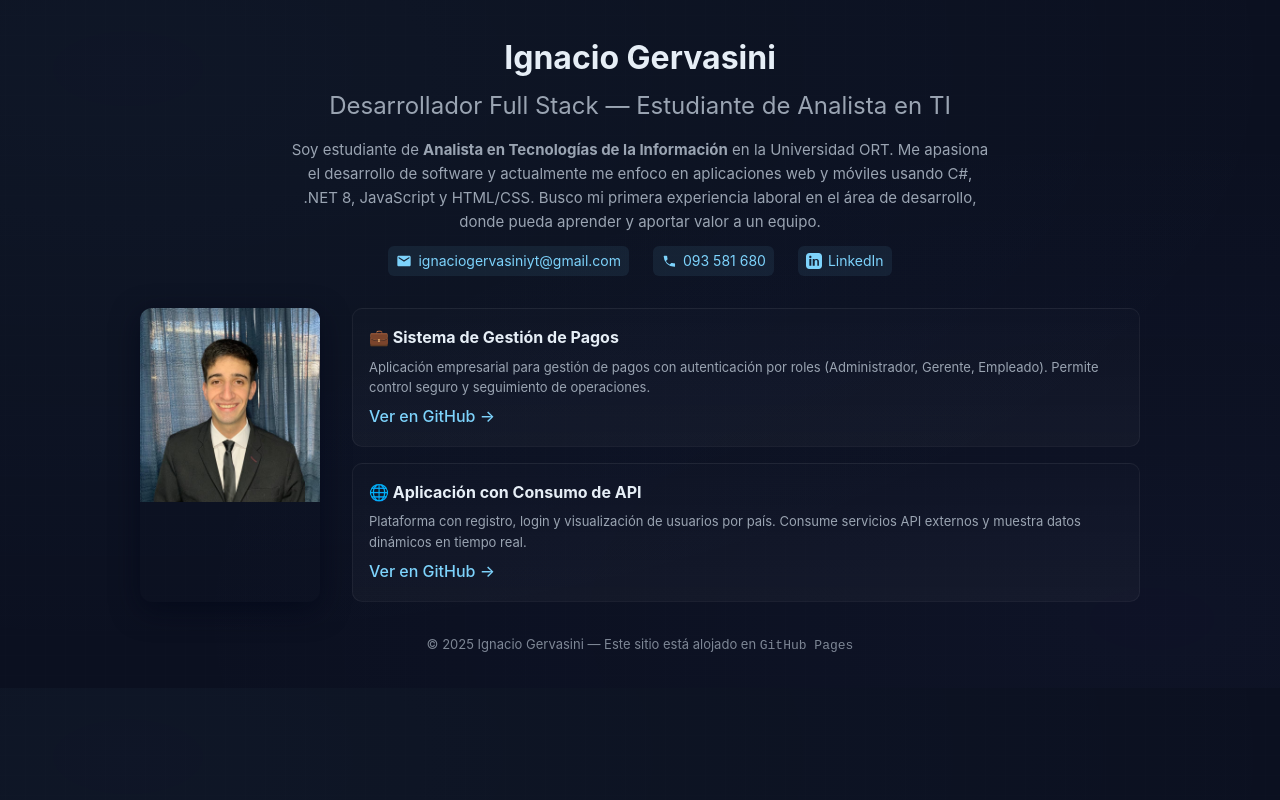
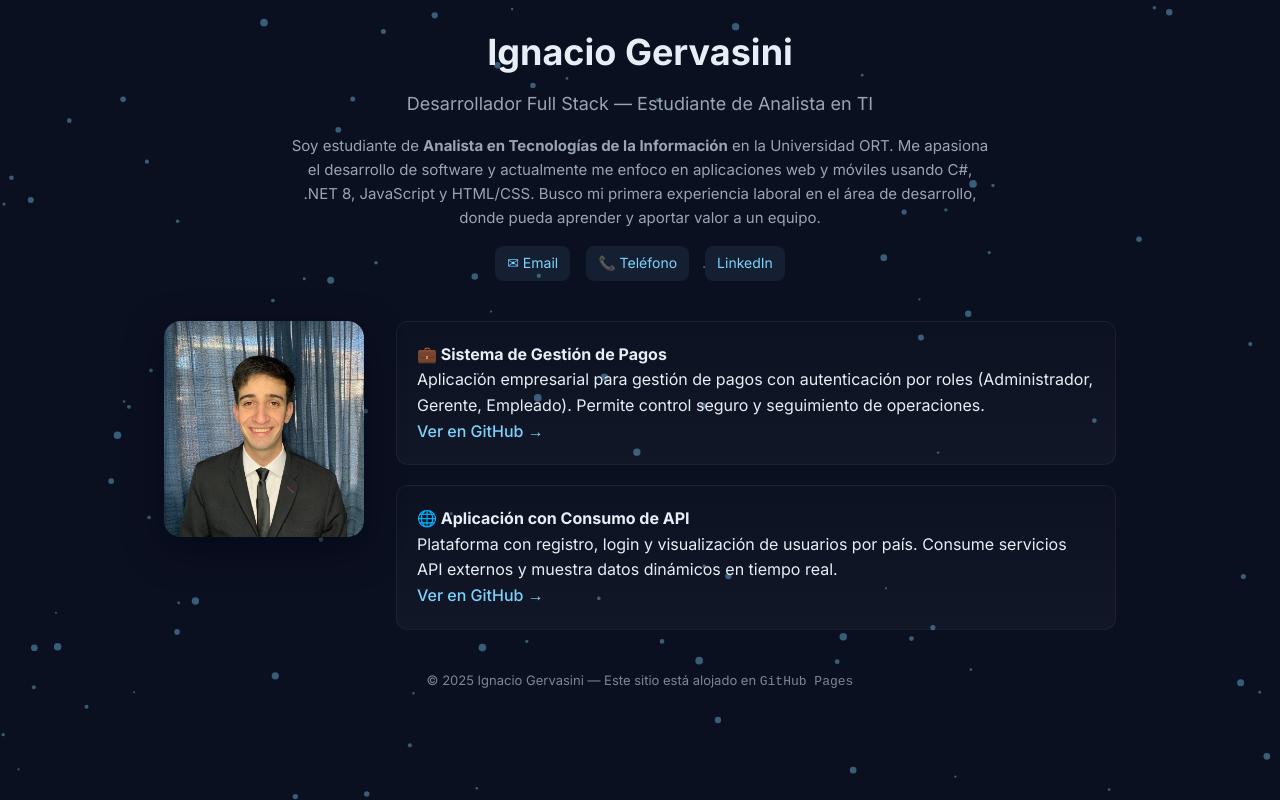
Before and after one commit to IGervasini/portafolio, a plain HTML site: page index.html in a window 1280 px wide. Drawn offline with Linux system fonts and the light colour scheme.

Commit message:
Add files via upload

```diff
--- a/index.html
+++ b/index.html
@@ -6,212 +6,198 @@
 <title>Portafolio - Ignacio Gervasini</title>
 <meta name="description" content="Portafolio profesional de Ignacio Gervasini - C#, .NET 8, JavaScript, HTML, desarrollo de aplicaciones web y empresariales.">
 
+<link href="https://fonts.googleapis.com/css2?family=Inter:wght@400;500;600;700&display=swap" rel="stylesheet">
+
 <style>
 :root {
   --bg: #0b1020;
   --card: #0f1724;
   --accent: #7dd3fc;
   --muted: #9aa4b2;
-  --glass: rgba(255,255,255,0.04);
 }
 
-* { box-sizing: border-box; }
+/* Reset básico */
+* { box-sizing: border-box; margin:0; padding:0; }
 body {
-  margin:0;
-  font-family: 'Inter', sans-serif;
-  background: radial-gradient(1200px 600px at 10% 10%, rgba(125, 211, 252, 0.03), transparent),
-              radial-gradient(1000px 500px at 90% 90%, rgba(99, 102, 241, 0.03), transparent),
-              var(--bg);
-  color: #e6eef6;
-  padding: 32px;
+  font-family:'Inter', sans-serif;
+  background: var(--bg);
+  color:#e6eef6;
   line-height:1.6;
+  overflow-x:hidden;
 }
 
-.code-bg {
-  position: fixed;
-  inset: 0;
-  z-index: 0;
-  pointer-events: none;
-  opacity: 0.12;
-  mix-blend-mode: screen;
-  background-image: linear-gradient(90deg, rgba(255,255,255,0.02) 1px, transparent 1px),
-                    linear-gradient(180deg, rgba(255,255,255,0.02) 1px, transparent 1px);
-  background-size: 20px 20px;
-  background-position: 0 0, 10px 10px;
-  filter: blur(0.6px);
-  animation: moveGrid 20s linear infinite;
+/* Fondo de partículas */
+#particles {
+  position:fixed;
+  top:0;
+  left:0;
+  width:100%;
+  height:100%;
+  z-index:0;
+  pointer-events:none;
+  background:transparent;
 }
 
-@keyframes moveGrid {
-  from { background-position: 0 0, 10px 10px; }
-  to { background-position: 20px 20px, 30px 30px; }
-}
-
+/* Container principal */
 .container {
   position: relative;
-  max-width: 1000px;
-  margin: 0 auto;
+  max-width:1000px;
+  margin:0 auto;
+  padding:24px;
   z-index:1;
 }
 
+/* Header */
 .header {
-  text-align: center;
-  margin-bottom: 32px;
+  text-align:center;
+  margin-bottom:40px;
+  opacity:0;
+  transform:translateY(30px);
+  animation: fadeUp 1s forwards;
 }
+.header h1 { font-size:36px; }
+.header h2 { font-weight:400; color:var(--muted); margin:8px 0 16px; font-size:18px; }
+.header p { max-width:700px; margin:0 auto; color:var(--muted); font-size:15px; }
+.contact { display:flex; justify-content:center; gap:16px; flex-wrap:wrap; margin-top:16px; }
+.contact a { display:flex; align-items:center; gap:6px; font-size:14px; color:var(--accent); text-decoration:none; padding:6px 12px; border-radius:8px; background: rgba(125,211,252,0.08); transition:0.3s; }
+.contact a:hover { background: rgba(125,211,252,0.2); transform:translateY(-2px); }
 
-.header h1 {
-  margin:0;
-  font-size:32px;
+/* Main */
+.main { display:flex; gap:32px; flex-wrap:wrap; justify-content:center; align-items:flex-start; margin-top:32px; }
+
+/* Avatar con parallax */
+.avatar {
+  max-width:200px; width:100%; border-radius:16px; overflow:hidden; box-shadow:0 12px 36px rgba(2,6,23,0.6);
+  transition: transform 0.5s;
 }
+.avatar img { width:100%; height:auto; display:block; border-radius:16px; }
+.avatar:hover { transform:scale(1.05); }
 
-.header h2 {
-  margin:4px 0 12px;
-  font-weight:400;
-  color: var(--muted);
-}
-
-.header p {
-  color: var(--muted);
-  font-size:15px;
-  max-width:700px;
-  margin:12px auto;
-}
-
-.contact {
-  display:flex;
-  justify-content:center;
-  gap:24px;
-  flex-wrap:wrap;
-  margin-top:12px;
-}
-
-.contact a {
-  display:flex;
-  align-items:center;
-  gap:6px;
-  font-size:14px;
-  color: var(--accent);
-  text-decoration:none;
-  padding:4px 8px;
-  border-radius:6px;
-  background: rgba(125,211,252,0.08);
-  transition: background 0.3s;
-}
-
-.contact a:hover {
-  background: rgba(125,211,252,0.2);
-}
-
-.contact a svg {
-  width:16px;
-  height:16px;
-}
-
-.main {
-  display: flex;
-  gap: 32px;
-  flex-wrap: wrap;
-}
-
-.avatar {
-  flex:0 0 180px;
-  border-radius:12px;
-  overflow:hidden;
-  box-shadow: 0 8px 28px rgba(2,6,23,0.6);
-}
-
-.avatar img {
-  width:100%;
-  display:block;
-}
-
-.projects {
-  flex:1;
-  display:grid;
-  grid-template-columns: 1fr;
-  gap:16px;
-}
-
+/* Projects */
+.projects { flex:1; display:grid; grid-template-columns:1fr; gap:20px; }
 .project {
   background: linear-gradient(180deg, rgba(255,255,255,0.01), rgba(255,255,255,0.03));
-  border-radius:10px;
-  padding:16px;
-  border:1px solid rgba(255,255,255,0.05);
-  transition: transform 0.3s ease, box-shadow 0.3s ease;
+  border-radius:12px; padding:20px; border:1px solid rgba(255,255,255,0.05);
+  transition: transform 0.4s ease, box-shadow 0.4s ease;
+  opacity:0; transform:translateY(20px);
+  animation: fadeUp 0.6s forwards;
 }
+.project:nth-child(1){ animation-delay:0.2s; }
+.project:nth-child(2){ animation-delay:0.4s; }
+.project:hover{ transform:translateY(-6px) scale(1.02); box-shadow:0 10px 28px rgba(2,6,23,0.6); }
+.project a{ color:var(--accent); text-decoration:none; font-weight:500; }
+.project a:hover{ text-decoration:underline; }
 
-.project:hover { transform: translateY(-4px); box-shadow: 0 6px 20px rgba(2,6,23,0.6); }
-.project a { color: var(--accent); text-decoration:none; font-weight:500; }
-.project a:hover { text-decoration:underline; }
+/* Footer */
+footer { text-align:center; margin-top:40px; color:var(--muted); font-size:13px; opacity:0.8; }
 
-footer {
-  margin-top:32px;
-  text-align:center;
-  color:var(--muted);
-  font-size:13px;
-  opacity:0.8;
-}
+/* Animaciones */
+@keyframes fadeUp{ to{ opacity:1; transform:translateY(0); } }
 
+/* Responsive */
 @media(max-width:768px){
-  .main {
-    flex-direction:column;
-    align-items:center;
-  }
-  .projects { width:100%; }
+  .main{ flex-direction:column; align-items:center; gap:24px; }
+  .projects{ width:100%; }
+  .header h1{ font-size:28px; }
+  .header h2{ font-size:16px; }
+  .header p{ font-size:14px; }
+  .avatar{ max-width:250px; }
 }
 </style>
 </head>
 <body>
-<div class="code-bg" aria-hidden="true"></div>
+
+<!-- Partículas flotantes -->
+<canvas id="particles"></canvas>
 
 <div class="container">
   <div class="header">
     <h1>Ignacio Gervasini</h1>
     <h2>Desarrollador Full Stack — Estudiante de Analista en TI</h2>
-    <p>
-      Soy estudiante de <strong>Analista en Tecnologías de la Información</strong> en la Universidad ORT.
-      Me apasiona el desarrollo de software y actualmente me enfoco en aplicaciones web y móviles usando C#, .NET 8, JavaScript y HTML/CSS.
-      Busco mi primera experiencia laboral en el área de desarrollo, donde pueda aprender y aportar valor a un equipo.
-    </p>
+    <p>Soy estudiante de <strong>Analista en Tecnologías de la Información</strong> en la Universidad ORT. Me apasiona el desarrollo de software y actualmente me enfoco en aplicaciones web y móviles usando C#, .NET 8, JavaScript y HTML/CSS. Busco mi primera experiencia laboral en el área de desarrollo, donde pueda aprender y aportar valor a un equipo.</p>
     <div class="contact">
-      <a href="mailto:ignaciogervasiniyt@gmail.com">
-        <svg xmlns="http://www.w3.org/2000/svg" fill="currentColor" viewBox="0 0 24 24"><path d="M20 4H4c-1.1 0-2 .9-2 2v12c0 1.1.9 2 2 2h16c1.1 0 2-.9 2-2V6c0-1.1-.9-2-2-2zm0 4l-8 5-8-5V6l8 5 8-5v2z"/></svg>
-        ignaciogervasiniyt@gmail.com
-      </a>
-      <a href="tel:+59893581680">
-        <svg xmlns="http://www.w3.org/2000/svg" fill="currentColor" viewBox="0 0 24 24"><path d="M6.62 10.79a15.053 15.053 0 006.59 6.59l2.2-2.2a1 1 0 011.11-.21 11.36 11.36 0 003.55.57 1 1 0 011 1v3.25a1 1 0 01-1 1A16 16 0 014 5a1 1 0 011-1h3.25a1 1 0 011 1c.04 1.27.23 2.52.57 3.55a1 1 0 01-.21 1.11l-2.2 2.2z"/></svg>
-        093 581 680
-      </a>
-      <a href="https://www.linkedin.com/in/ignacio-gervasini-cabrera-906222263" target="_blank">
-        <svg xmlns="http://www.w3.org/2000/svg" fill="currentColor" viewBox="0 0 24 24"><path d="M19 0h-14c-2.76 0-5 2.24-5 5v14c0 2.76 2.24 5 5 5h14c2.76 0 5-2.24 5-5v-14c0-2.76-2.24-5-5-5zm-11 19h-3v-10h3v10zm-1.5-11.27c-.97 0-1.75-.79-1.75-1.75s.78-1.75 1.75-1.75 1.75.78 1.75 1.75-.78 1.75-1.75 1.75zm13.5 11.27h-3v-5.5c0-1.31-.02-2.99-1.82-2.99-1.82 0-2.1 1.42-2.1 2.89v5.6h-3v-10h2.88v1.36h.04c.4-.75 1.37-1.54 2.82-1.54 3.01 0 3.56 1.98 3.56 4.56v5.62z"/></svg>
-        LinkedIn
-      </a>
+      <a href="mailto:ignaciogervasiniyt@gmail.com">✉ Email</a>
+      <a href="tel:+59893581680">📞 Teléfono</a>
+      <a href="https://www.linkedin.com/in/ignacio-gervasini-cabrera-906222263" target="_blank">LinkedIn</a>
     </div>
   </div>
 
   <div class="main">
     <div class="avatar">
-        <img src="IgnacioGervasini.png" alt="Ignacio Gervasini">
+      <img src="IgnacioGervasini.png" alt="Ignacio Gervasini">
     </div>
-
     <div class="projects">
       <div class="project">
         <strong>💼 Sistema de Gestión de Pagos</strong>
-        <p style="color:var(--muted);font-size:13px;margin:6px 0">
-          Aplicación empresarial para gestión de pagos con autenticación por roles (Administrador, Gerente, Empleado). Permite control seguro y seguimiento de operaciones.
-        </p>
+        <p>Aplicación empresarial para gestión de pagos con autenticación por roles (Administrador, Gerente, Empleado). Permite control seguro y seguimiento de operaciones.</p>
         <a href="https://github.com/Prog-P3-2025-2/Obligatorio-287431-325522" target="_blank">Ver en GitHub →</a>
       </div>
-
       <div class="project">
         <strong>🌐 Aplicación con Consumo de API</strong>
-        <p style="color:var(--muted);font-size:13px;margin:6px 0">
-          Plataforma con registro, login y visualización de usuarios por país. Consume servicios API externos y muestra datos dinámicos en tiempo real.
-        </p>
+        <p>Plataforma con registro, login y visualización de usuarios por país. Consume servicios API externos y muestra datos dinámicos en tiempo real.</p>
         <a href="https://github.com/IGervasini/Aplicacion-con-consumo-de-API" target="_blank">Ver en GitHub →</a>
       </div>
     </div>
   </div>
 
   <footer>
-    © 2025 Ignacio Gervasini — Este sitio está alojado en <code>GitHub Pages</c
+    © 2025 Ignacio Gervasini — Este sitio está alojado en <code>GitHub Pages</code>
+  </footer>
+</div>
+
+<script>
+// Partículas simples
+const canvas = document.getElementById('particles');
+const ctx = canvas.getContext('2d');
+let particlesArray;
+
+canvas.width = window.innerWidth;
+canvas.height = window.innerHeight;
+
+class Particle {
+  constructor(){
+    this.x = Math.random() * canvas.width;
+    this.y = Math.random() * canvas.height;
+    this.size = Math.random()*3 + 1;
+    this.speedX = (Math.random()-0.5)*0.5;
+    this.speedY = (Math.random()-0.5)*0.5;
+  }
+  update(){
+    this.x += this.speedX;
+    this.y += this.speedY;
+    if(this.x <0 || this.x>canvas.width) this.speedX*=-1;
+    if(this.y<0 || this.y>canvas.height) this.speedY*=-1;
+  }
+  draw(){
+    ctx.fillStyle = 'rgba(125,211,252,0.4)';
+    ctx.beginPath();
+    ctx.arc(this.x,this.y,this.size,0,Math.PI*2);
+    ctx.fill();
+  }
+}
+
+function init(){
+  particlesArray=[];
+  for(let i=0;i<100;i++){
+    particlesArray.push(new Particle());
+  }
+}
+
+function animate(){
+  ctx.clearRect(0,0,canvas.width,canvas.height);
+  particlesArray.forEach(p=>{ p.update(); p.draw(); });
+  requestAnimationFrame(animate);
+}
+
+init();
+animate();
+
+window.addEventListener('resize',()=>{
+  canvas.width = window.innerWidth;
+  canvas.height = window.innerHeight;
+  init();
+});
+</script>
+
+</body>
+</html>
```
